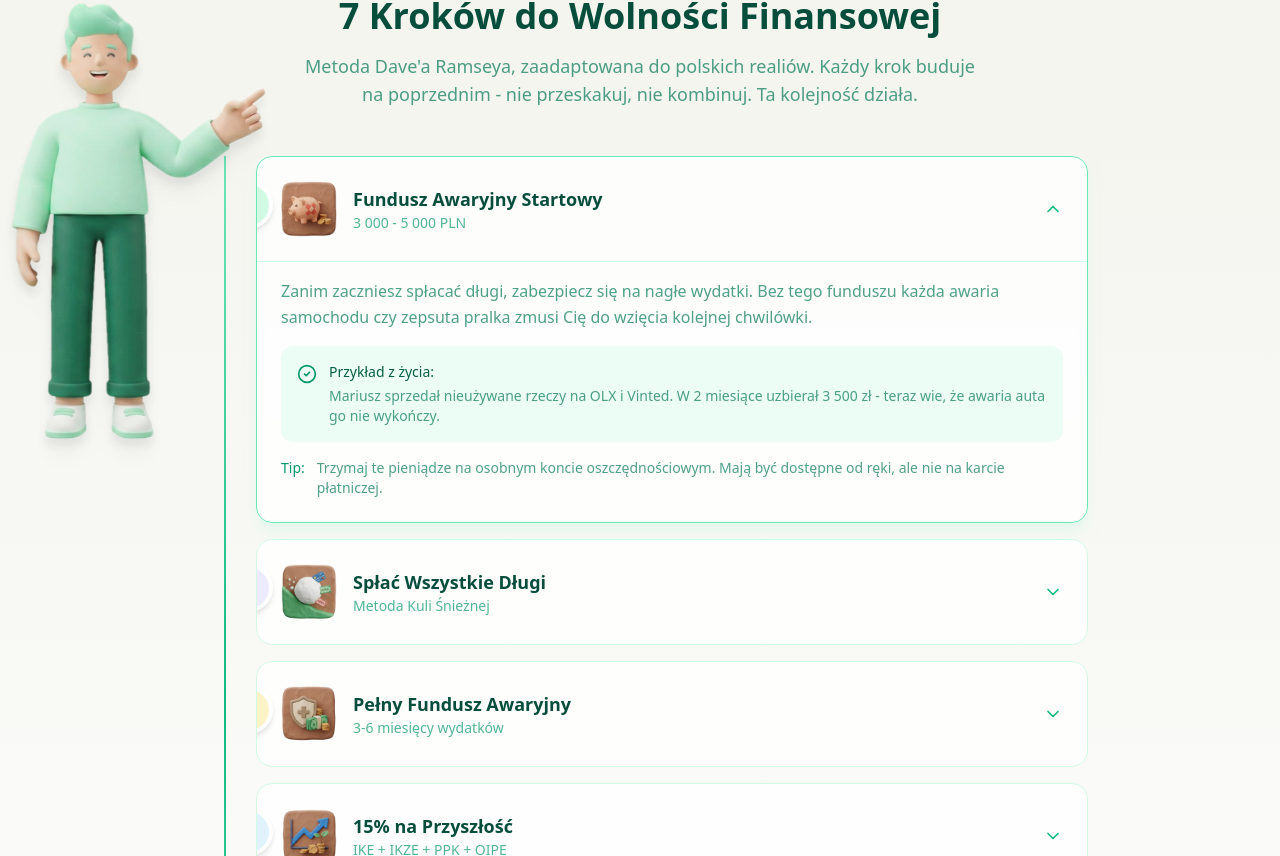
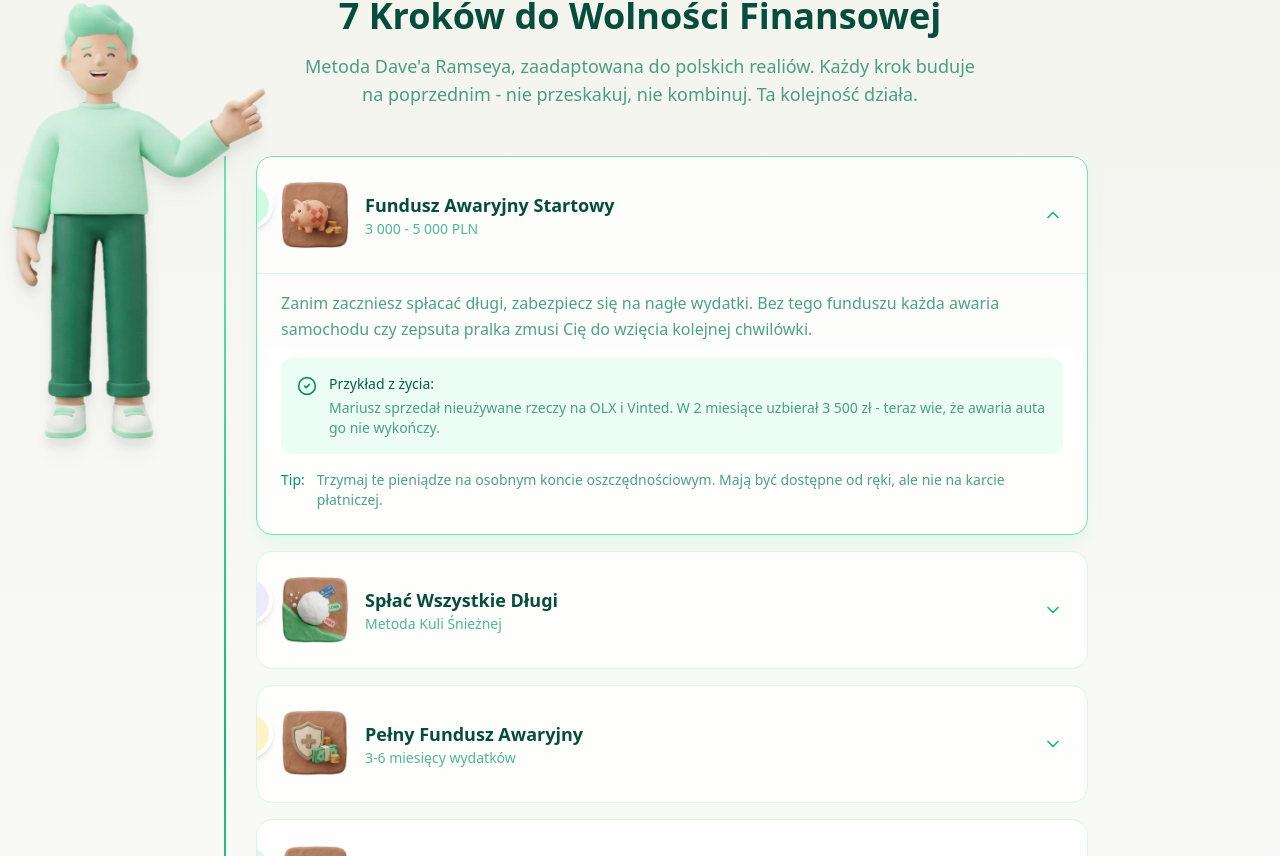
Before and after one commit to elcukro/home-budget, a Next.js app in the folder frontend/: page / in a window 1280 px wide. Shown: the part 3984-4840 px from the top of the page. Built offline with nearby package versions, Linux system fonts and the light colour scheme; no server answers.

Commit message:
style(landing): increase step icons size to 68px (+20%)

```diff
--- a/frontend/src/components/landing/BabyStepsExplainer.tsx
+++ b/frontend/src/components/landing/BabyStepsExplainer.tsx
@@ -158,12 +158,12 @@ export default function BabyStepsExplainer() {
                         </div>
 
                         {/* Icon */}
-                        <div className="hidden sm:flex flex-shrink-0 w-14 h-14 items-center justify-center">
+                        <div className="hidden sm:flex flex-shrink-0 w-[68px] h-[68px] items-center justify-center">
                           <Image
                             src={step.image}
                             alt={step.title}
-                            width={56}
-                            height={56}
+                            width={68}
+                            height={68}
                             className="object-contain"
                           />
                         </div>
```
